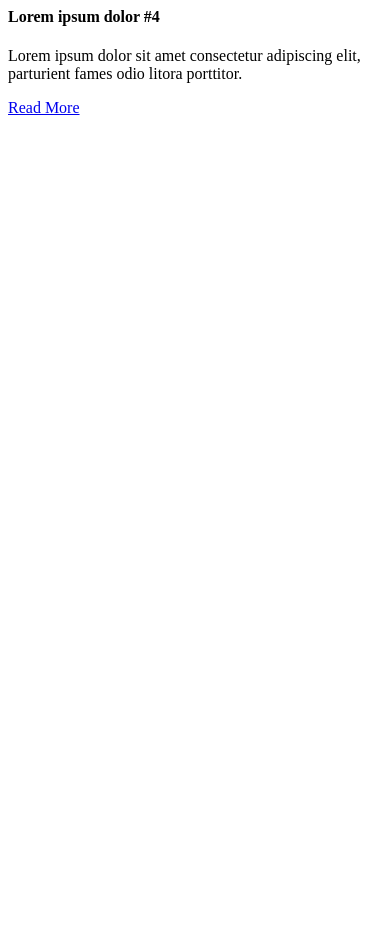
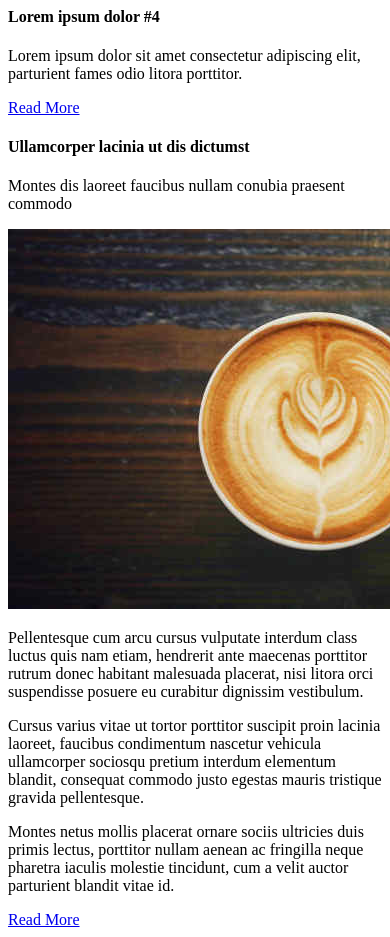
Before and after one commit to lacyjpr/classico, a React app: page / in a window 390 px wide. Shown: the part 2560-3497 px from the top of the page. Before the commit the page ends 2685 px from the top, so only its background shows below. Built offline with nearby package versions, Linux system fonts and the light colour scheme; the HTML template or start-up script is replaced by a standard one.

Commit message:
Add HomeIntroBox & style it for mobile

```diff
--- a/src/containers/Home.jsx
+++ b/src/containers/Home.jsx
@@ -2,6 +2,7 @@ import React from 'react';
 
 import homeImg from '../assets/home.jpg';
 import HomeInfoBox from './HomeInfoBox';
+import HomeIntroBox from './HomeIntroBox';
 
 const Home = () => (
   <div className="home">
@@ -12,6 +13,7 @@ const Home = () => (
       duis eget mus arcu, pharetra nisi parturient vestibulum quisque.
     </p>
     <HomeInfoBox />
+    <HomeIntroBox />
   </div>
 );
 
--- a/src/containers/HomeInfoBox.jsx
+++ b/src/containers/HomeInfoBox.jsx
@@ -9,7 +9,7 @@ const HomeInfoBox = () => (
   <div className="home__info-box">
     <div className="home__info-box--item-1">
       <img
-        className="home__info-box--img"
+        className="home__item-image"
         alt="sepia landscape with sun"
         src={imageOne}
       />
@@ -24,7 +24,7 @@ const HomeInfoBox = () => (
     </div>
     <div className="home__info-box--item-2">
       <img
-        className="home__info-box--img"
+        className="home__item-image"
         alt="sepia landscape with sun"
         src={imageTwo}
       />
@@ -39,7 +39,7 @@ const HomeInfoBox = () => (
     </div>
     <div className="home__info-box--item-3">
       <img
-        className="home__info-box--img"
+        className="home__item-image"
         alt="sepia landscape with sun"
         src={imageThree}
       />
@@ -54,7 +54,7 @@ const HomeInfoBox = () => (
     </div>
     <div className="home__info-box--item-4">
       <img
-        className="home__info-box--img"
+        className="home__item-image"
         alt="sepia landscape with sun"
         src={imageFour}
       />
--- /dev/null
+++ b/src/containers/HomeIntroBox.jsx
@@ -0,0 +1,37 @@
+import React from 'react';
+
+import introImg from '../assets/660x380.jpg';
+
+const HomeIntroBox = () => (
+  <div className="home__intro-box">
+    <h4 className="home__intro-box--h4">Ullamcorper lacinia ut dis dictumst</h4>
+    <p>Montes dis laoreet faucibus nullam conubia praesent commodo</p>
+    <img
+      className="home__item-image"
+      alt="fancy cup of coffee"
+      src={introImg}
+    />
+    <p>
+      Pellentesque cum arcu cursus vulputate interdum class luctus quis nam
+      etiam, hendrerit ante maecenas porttitor rutrum donec habitant malesuada
+      placerat, nisi litora orci suspendisse posuere eu curabitur dignissim
+      vestibulum.
+    </p>
+    <p>
+      Cursus varius vitae ut tortor porttitor suscipit proin lacinia laoreet,
+      faucibus condimentum nascetur vehicula ullamcorper sociosqu pretium
+      interdum elementum blandit, consequat commodo justo egestas mauris
+      tristique gravida pellentesque.
+    </p>
+    <p>
+      Montes netus mollis placerat ornare sociis ultricies duis primis lectus,
+      porttitor nullam aenean ac fringilla neque pharetra iaculis molestie
+      tincidunt, cum a velit auctor parturient blandit vitae id.
+    </p>
+    <a href="#" className="btn-like">
+      Read More
+    </a>
+  </div>
+);
+
+export default HomeIntroBox;
--- a/src/containers/index.js
+++ b/src/containers/index.js
@@ -1,5 +1,6 @@
 export { default as Home } from './Home';
 export { default as HomeInfoBox } from './HomeInfoBox';
+export { default as HomeIntroBox } from './HomeIntroBox';
 export { default as About } from './About';
 export { default as Blog } from './Blog';
 export { default as Contact } from './Contact';
--- a/src/style.scss
+++ b/src/style.scss
@@ -1,4 +1,5 @@
 $gamboge: #cc9900;
+$gamboge-dark: #a37a00;
 $gray55: #8c8c8c;
 
 // Google font
@@ -24,6 +25,10 @@ p {
   text-transform: uppercase;
   margin: 0 auto;
   text-decoration: none;
+}
+
+.btn-like:hover {
+  background-color: $gamboge-dark;
 }
 
 .container {
@@ -149,10 +154,18 @@ p {
 .home {
   grid-column: 1 / 13;
   grid-row: 2 / 3;
+  justify-self: center;
 
   &__image {
     width: 100%;
     height: auto;
+  }
+
+  &__item-image {
+    width: 90%;
+    height: auto;
+    display: block;
+    margin: 0 auto;
   }
 
   h2 {
@@ -170,12 +183,7 @@ p {
 
   &__info-box {
     text-align: center;
-    &--img {
-      width: 90%;
-      height: auto;
-      display: block;
-      margin: 0 auto;
-    }
+
     &--h4 {
       //margin-left: auto;
       font-size: 1.4rem;
@@ -199,6 +207,18 @@ p {
     &--item-4 {
       max-width: 575px;
       margin-bottom: 40px;
+    }
+  }
+
+  &__intro-box {
+    text-align: center;
+    max-width: 575px;
+    margin: 0 auto;
+    &--h4 {
+      font-size: 1.4rem;
+      line-height: 1.6;
+      font-weight: 500;
+      color: $gamboge;
     }
   }
 }
```
